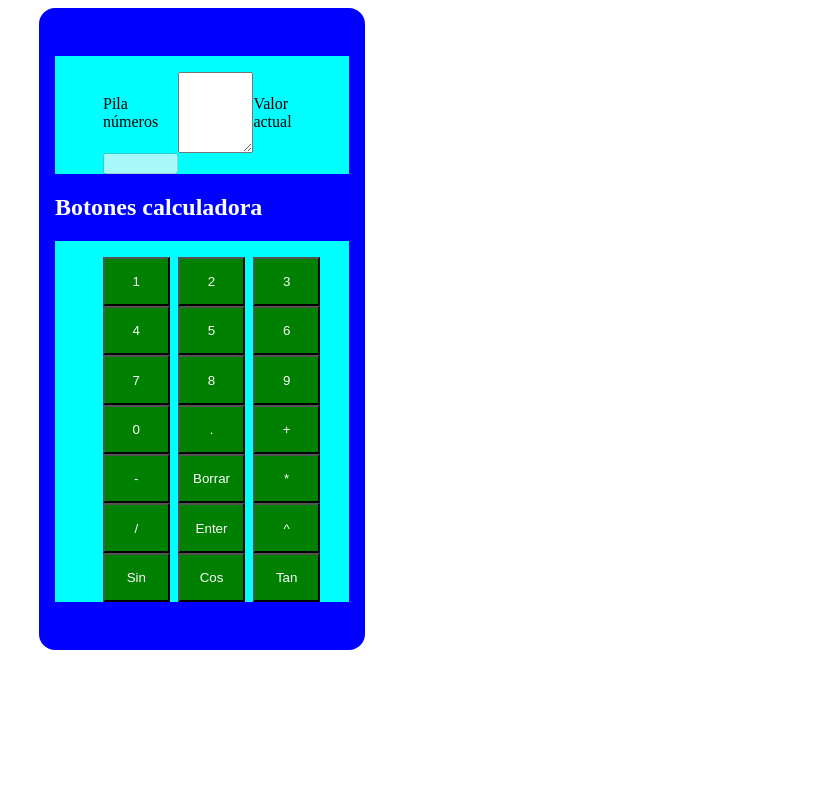
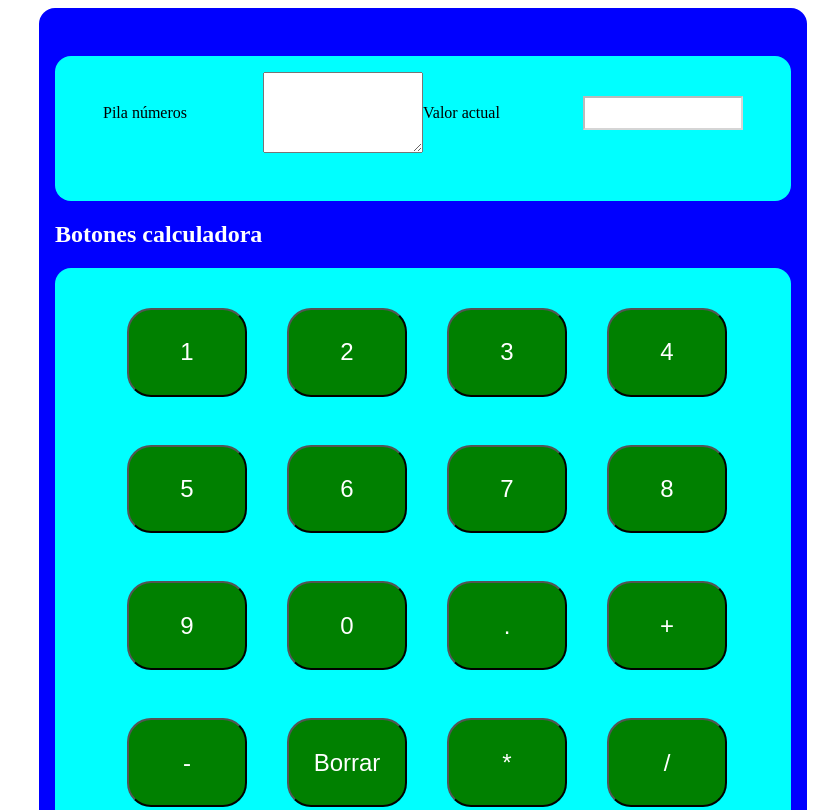
Before and after one commit to uo281835/SEW_Ej5, a plain HTML site: page index.html in a window 1280 px wide. Shown: the top 810 px of the page, without its empty margins (449-1280 px from the left). Drawn offline with Linux system fonts and the light colour scheme.

Commit message:
Update CalculadoraRPN.css

```diff
--- a/CalculadoraRPN.css
+++ b/CalculadoraRPN.css
@@ -1,35 +1,37 @@
-
 body{
     display: flex;
     align-self: center;
     align-items: center;
     align-content: center;
 }
-h2{
-    background-color: blue;
-    color: white;
+body form {
+    display: grid;
+    grid-template-columns: auto auto auto;
+    align-items: center;
+    align-self: center;
+
 }
-body section header form{
-    display: grid;
-    grid-column: auto;
-}
-body section head input[ type = "text"]{
+body main input[ type = "text"]{
     display: flex;
     align-items: center;
     align-self: center;
     align-content: center;
-    background-color: aqua;
+    background-color: white;
     color: black;
+    font-size: 1.5em;
 
 }
-body section  form  [type = "button"]{
+body main  form  [type = "button"]{
     background-color: green;
     color: white;
     width: 5em;
+    font-size: 1.5em;
+    margin: 1em;
+    border-radius: 1em;
 }
-body main form{
+body section form{
     display: grid;
-    grid-template-columns: 4.7em 4.7em  3em;
+    grid-template-columns: 10em 10em  10em 10em;
     align-items: center;
     align-self: center;
     background-color: aqua;
@@ -38,16 +40,21 @@ body main form{
     padding-left: 3em;
     padding-right: 3em;
     padding-top: 1em;
+    padding-bottom: 3em;
+    border-radius: 1em;
+    font-size: 1em;
 }
 body aside form input[type = "button"]{
     display: grid;
     grid-template-columns: auto ;
 }
-section{
+main{
     margin-left: 30em;
     margin-right: 30em;
     background-color: blue;
-    color: aqua;
+    color : white;
+    font-size: 1em;
+
     align-self: center;
     align-items: center;
     border-radius: 1em;
@@ -61,4 +68,6 @@ section{
 form input[type = "button"]{
     height: 3.7em;
     width: 3.7em;
+    border-radius: 1em;
+    font-size: 1.5em;
 }
```
